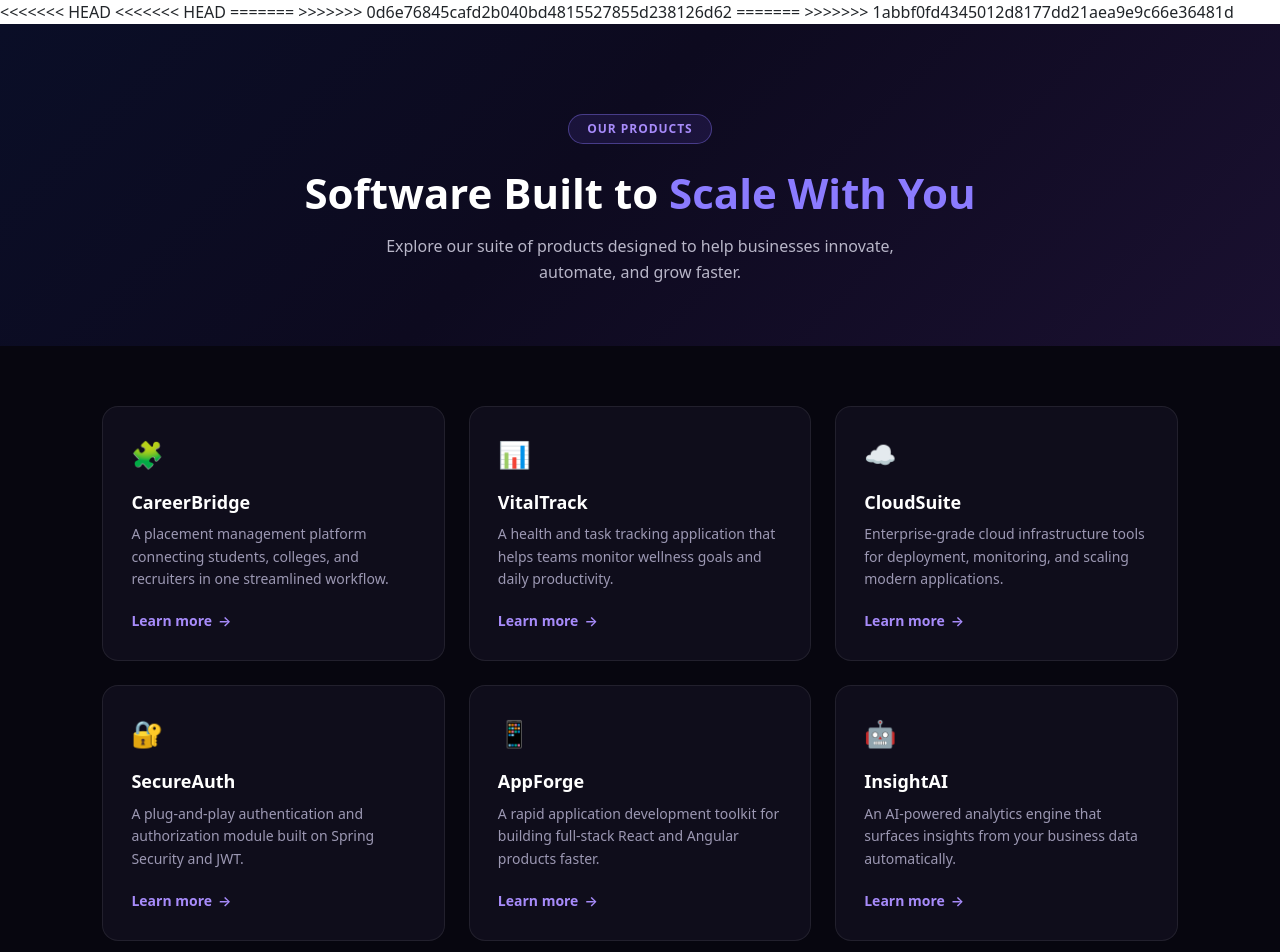
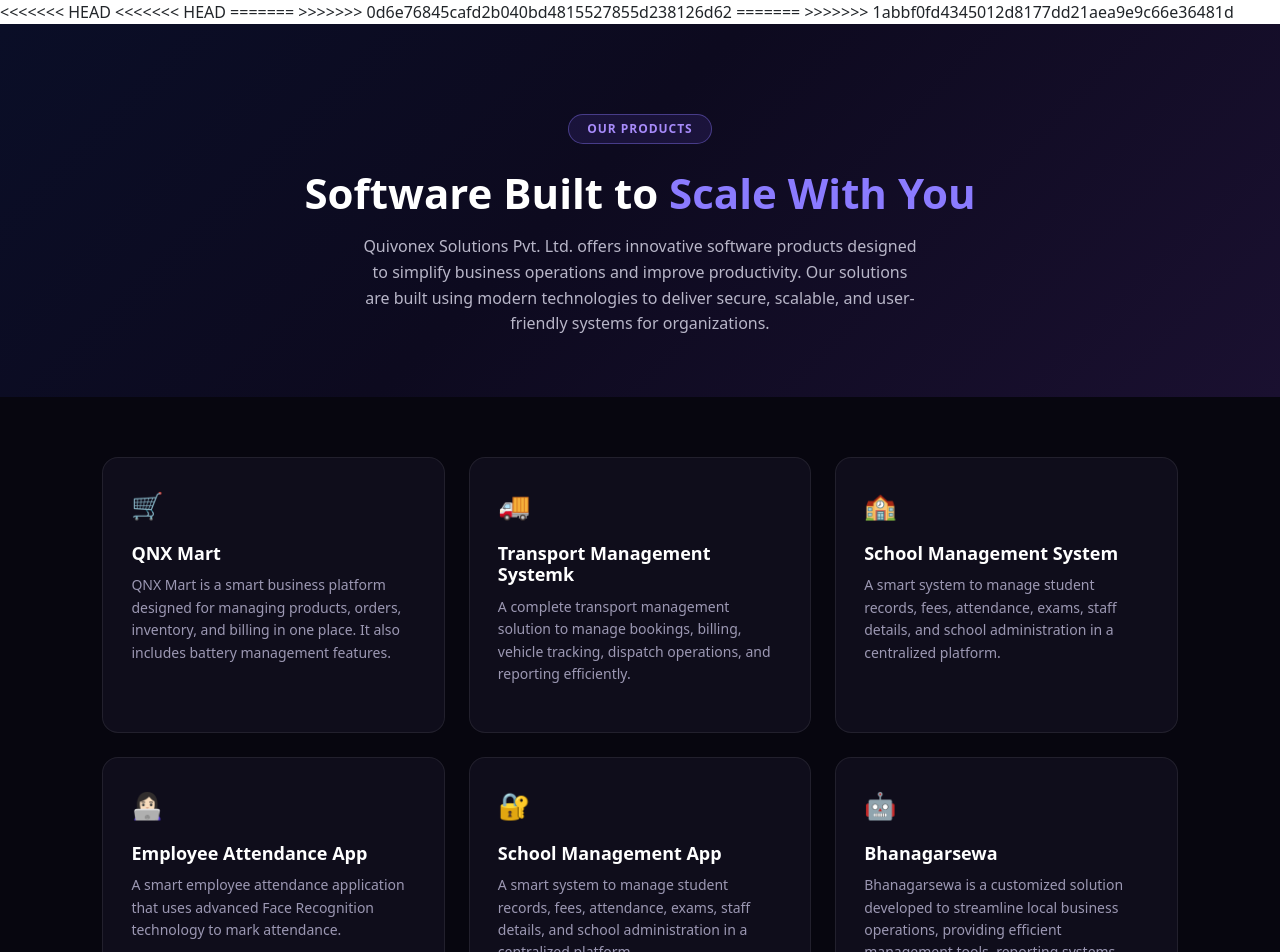
Before and after one commit to shreyasutar24/quivonexdemo, an Angular app: page /products in a window 1280 px wide. Shown: the top 952 px of the page. Built offline with nearby package versions, Linux system fonts and the light colour scheme.

Commit message:
product section

```diff
--- a/src/app/products/products.html
+++ b/src/app/products/products.html
@@ -6,71 +6,69 @@
     Software Built to <span class="highlight">Scale With You</span>
   </h1>
   <p class="products-subtitle">
-    Explore our suite of products designed to help businesses innovate,
-    automate, and grow faster.
+    Quivonex Solutions Pvt. Ltd. offers innovative software products designed to simplify business operations and
+    improve productivity. Our solutions are built using modern technologies to deliver secure, scalable, and
+    user-friendly systems for organizations.
   </p>
 </section>
 
 <section class="products-grid">
 
   <div class="product-card" style="animation-delay: 0.1s">
-    <div class="product-icon">🧩</div>
-    <h3 class="product-title">CareerBridge</h3>
+    <div class="product-icon">🛒</div>
+    <h3 class="product-title">QNX Mart</h3>
     <p class="product-desc">
-      A placement management platform connecting students, colleges, and
-      recruiters in one streamlined workflow.
+      QNX Mart is a smart business platform designed for managing products, orders, inventory, and billing in one place.
+      It also includes battery management features.
     </p>
-    <a href="#" class="product-link">Learn more <span class="arrow">→</span></a>
+
   </div>
 
   <div class="product-card" style="animation-delay: 0.25s">
-    <div class="product-icon">📊</div>
-    <h3 class="product-title">VitalTrack</h3>
+    <div class="product-icon">🚚</div>
+    <h3 class="product-title">Transport Management Systemk</h3>
     <p class="product-desc">
-      A health and task tracking application that helps teams monitor
-      wellness goals and daily productivity.
+      A complete transport management solution to manage bookings, billing, vehicle tracking, dispatch operations, and
+      reporting efficiently.
     </p>
-    <a href="#" class="product-link">Learn more <span class="arrow">→</span></a>
+
   </div>
 
   <div class="product-card" style="animation-delay: 0.4s">
-    <div class="product-icon">☁️</div>
-    <h3 class="product-title">CloudSuite</h3>
+    <div class="product-icon">🏫</div>
+    <h3 class="product-title">School Management System</h3>
     <p class="product-desc">
-      Enterprise-grade cloud infrastructure tools for deployment,
-      monitoring, and scaling modern applications.
+      A smart system to manage student records, fees, attendance, exams, staff details, and school administration in a
+      centralized platform.
     </p>
-    <a href="#" class="product-link">Learn more <span class="arrow">→</span></a>
+
   </div>
 
   <div class="product-card" style="animation-delay: 0.55s">
-    <div class="product-icon">🔐</div>
-    <h3 class="product-title">SecureAuth</h3>
+    <div class="product-icon">👩🏻‍💻</div>
+    <h3 class="product-title">Employee Attendance App</h3>
     <p class="product-desc">
-      A plug-and-play authentication and authorization module built on
-      Spring Security and JWT.
-    </p>
-    <a href="#" class="product-link">Learn more <span class="arrow">→</span></a>
+      A smart employee attendance application that uses advanced Face Recognition technology to mark attendance.
+
   </div>
 
   <div class="product-card" style="animation-delay: 0.7s">
-    <div class="product-icon">📱</div>
-    <h3 class="product-title">AppForge</h3>
+    <div class="product-icon">🔐</div>
+    <h3 class="product-title">School Management App</h3>
     <p class="product-desc">
-      A rapid application development toolkit for building full-stack
-      React and Angular products faster.
+      A smart system to manage student records, fees, attendance, exams, staff details, and school administration in a
+      centralized platform.
     </p>
-    <a href="#" class="product-link">Learn more <span class="arrow">→</span></a>
+
   </div>
 
   <div class="product-card" style="animation-delay: 0.85s">
     <div class="product-icon">🤖</div>
-    <h3 class="product-title">InsightAI</h3>
+    <h3 class="product-title">Bhanagarsewa</h3>
     <p class="product-desc">
-      An AI-powered analytics engine that surfaces insights from your
-      business data automatically.
-    </p>
-    <a href="#" class="product-link">Learn more <span class="arrow">→</span></a>
+      Bhanagarsewa is a customized solution developed to streamline local business operations, providing efficient
+      management tools, reporting systems.
+
   </div>
 
 </section>
```
